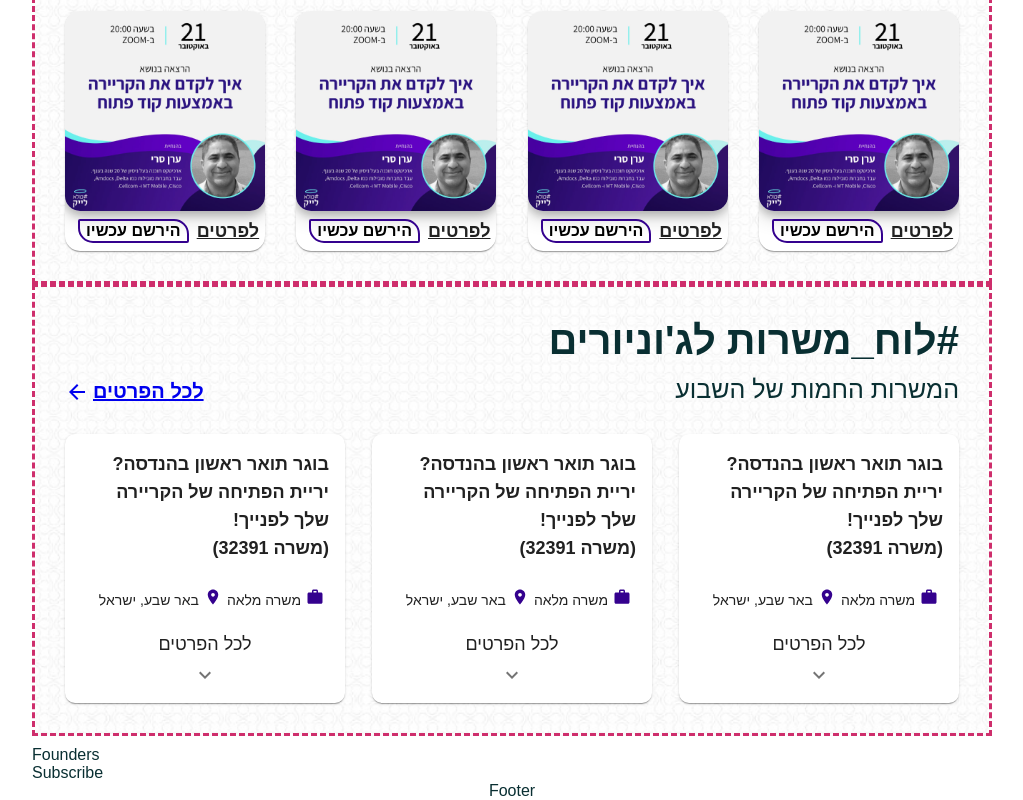
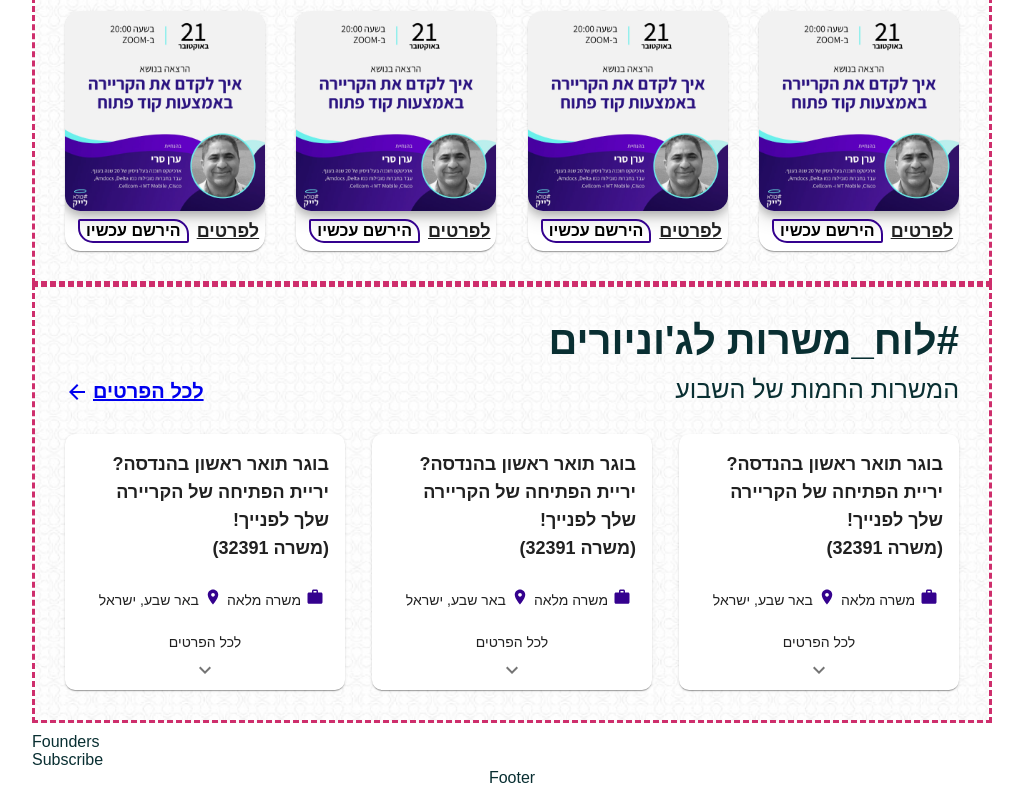
Before and after one commit to avraham186/coola-like, a React (Create React App) app: page /#/ in a window 1280 px wide. Shown: the part 624-1424 px from the top of the page, without its empty margins (128-1151 px from the left). Built offline with nearby package versions, Linux system fonts and the light colour scheme.

Commit message:
Section 3 - Jobs done

```diff
--- a/src/assets/views/_home-page.scss
+++ b/src/assets/views/_home-page.scss
@@ -234,13 +234,11 @@ Jobs
         display: flex;
         flex-direction: column;
         justify-content: center;
-        //background-color: #ce2e6c;
         font-family: Rubik, sans-serif;
         font-style: normal;
         font-weight: 500;
-        font-size: 18px;
-        line-height: 21px;
-        text-align: right;
+        font-size: 14px;
+        margin-bottom: -8px;
       }
     }
 
```
